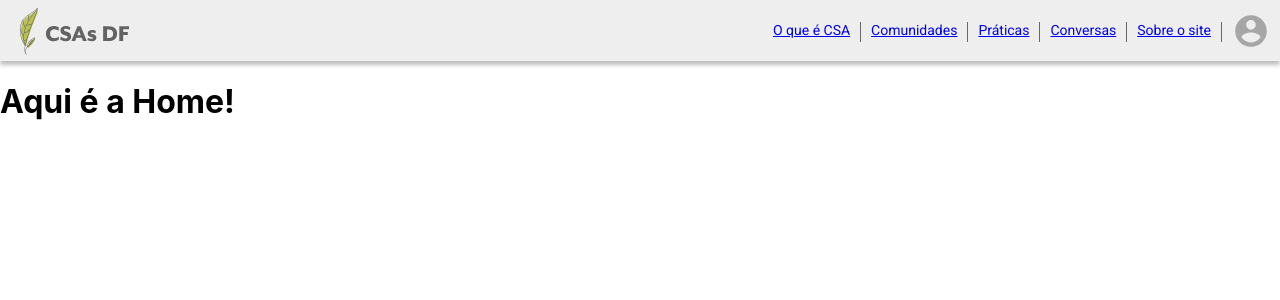
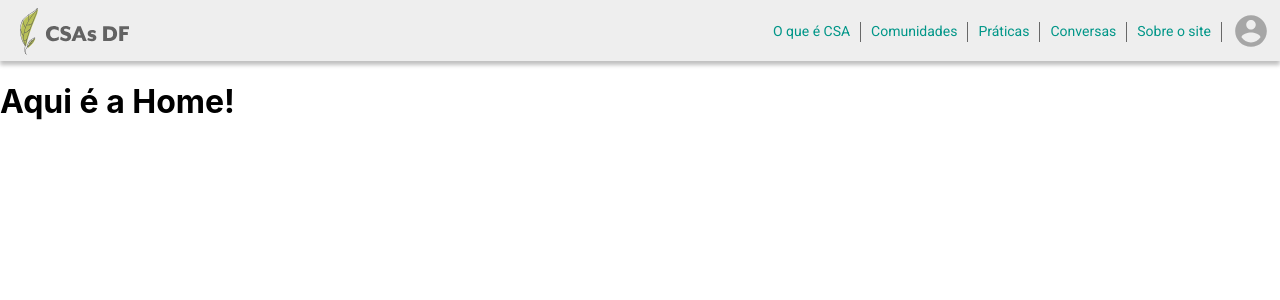
Before and after one commit to mashiro11/projeto-csa-frontend, a React (Create React App) app: page / in a window 1280 px wide. Shown: the top 300 px of the page. Built offline with nearby package versions, Linux system fonts and the light colour scheme.

Commit message:
Showing topic latest update

```diff
--- a/src/components/TopicListItem/index.js
+++ b/src/components/TopicListItem/index.js
@@ -2,7 +2,10 @@ import React from 'react'
 import { Link } from 'react-router-dom'
 
 const styles = {
-
+  latestUpdate:{
+    display: 'flex',
+    flexDirection: 'column'
+  },
   hr:{
     backgroundColor: '#EEEEEE',
     color: '#EEEEEE',
@@ -11,9 +14,17 @@ const styles = {
 }
 
 const TopicListItem = ({topic}) => {
+
   return(
     <div>
       <Link to={`conversas/${topic.id}`}>{topic.name}</Link>
+      {topic.messages[0]?
+        <div>
+          <div>{topic.messages.length}</div>
+          <div>Último em</div>
+          <div>{topic.messages[topic.messages.length-1].createdAt}</div>
+        </div>
+      :null}
       <hr style={styles.hr}/>
     </div>
   )
--- a/src/index.css
+++ b/src/index.css
@@ -13,3 +13,14 @@ code {
   font-family: source-code-pro, Menlo, Monaco, Consolas, 'Courier New',
     monospace;
 }
+
+a {
+  color: #009688;
+  text-decoration: none;
+  font-family: Roboto;
+  font-style: normal;
+  font-weight: normal;
+  font-size: 14px;
+  line-height: 18px;
+  mix-blend-mode: normal
+}
```
